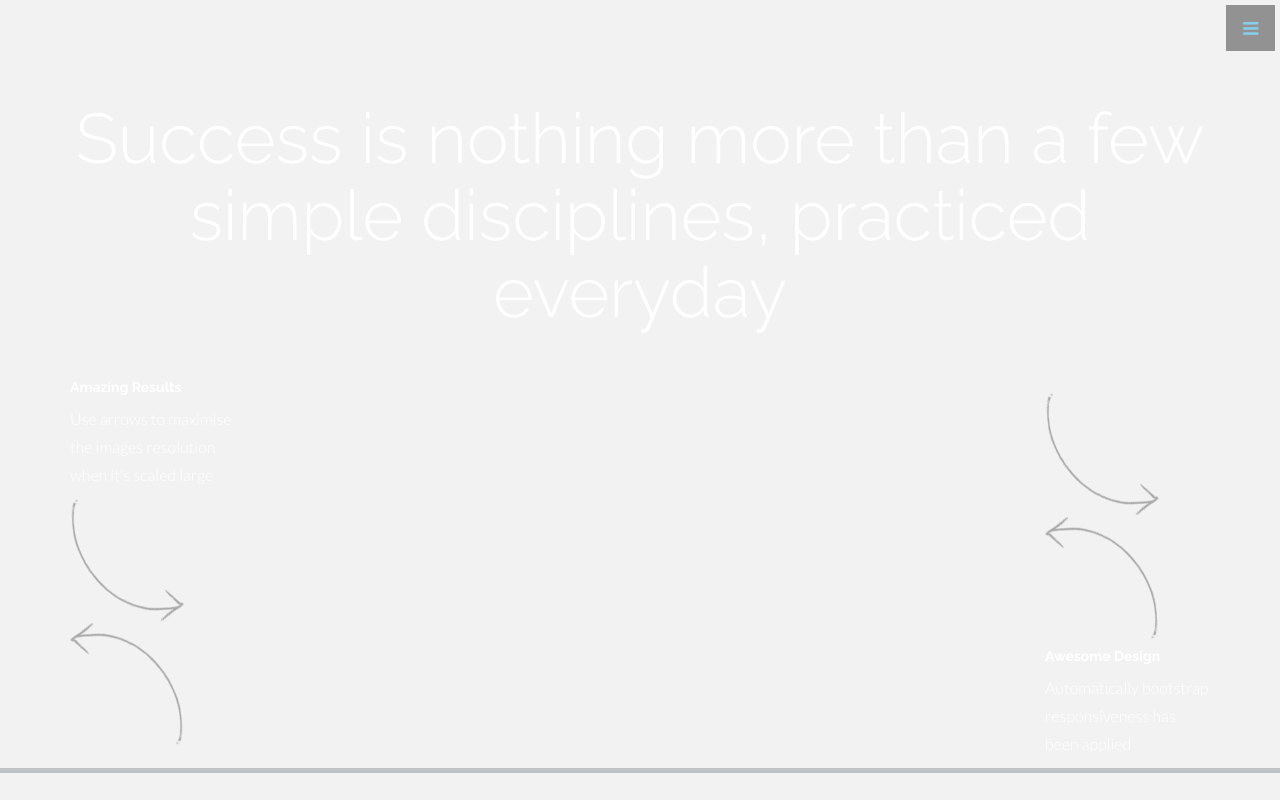
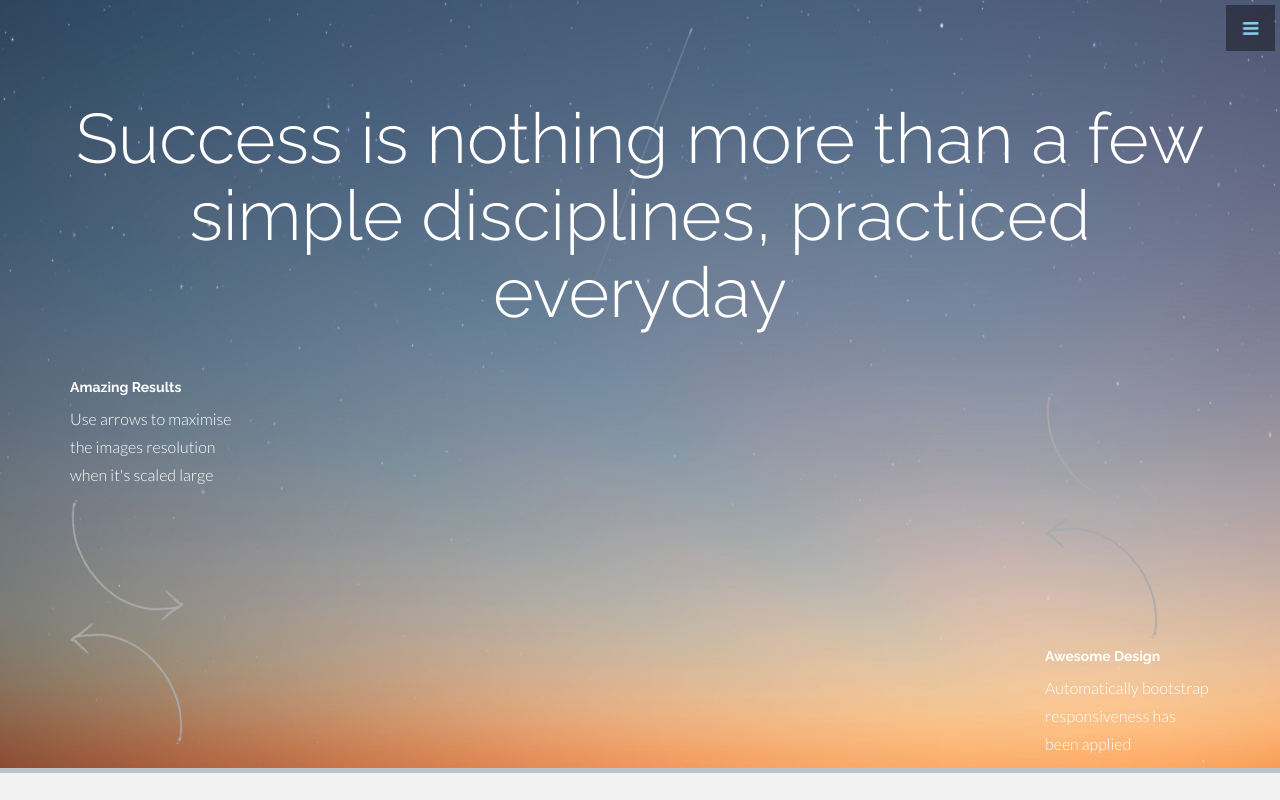
Before and after one commit to BrianKim91/briankim, a plain HTML site: page week5_exercise/index.html in a window 1280 px wide. Shown: the top 800 px of the page. Drawn offline with nearby package versions, Linux system fonts and the light colour scheme.

Commit message:
backgruond image conflict has been resolved

```diff
--- a/week5_exercise/assets/css/main.css
+++ b/week5_exercise/assets/css/main.css
@@ -161,7 +161,7 @@ a:after {
 #headerwrap {
 
 	padding-top: 60px;
-    background-image: url("/img/bg_sky.jpg");
+    background-image: url("../img/bg_sky.jpg");
     background-repeat: no-repeat;
     background-size: 100% 100%;
 }
```
